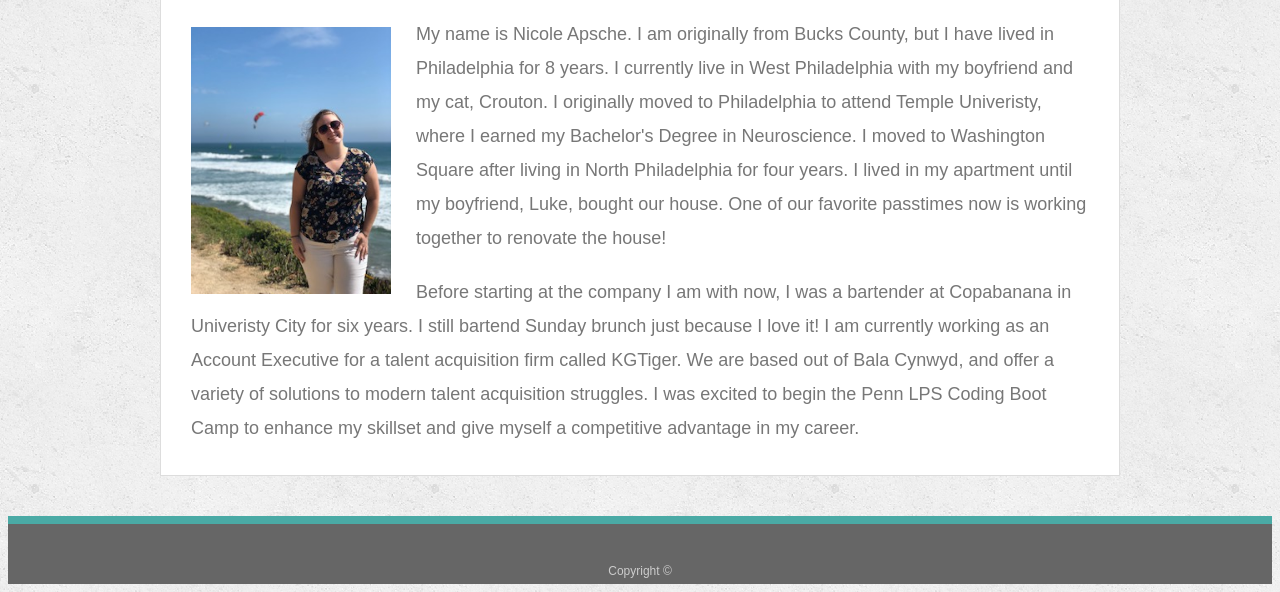
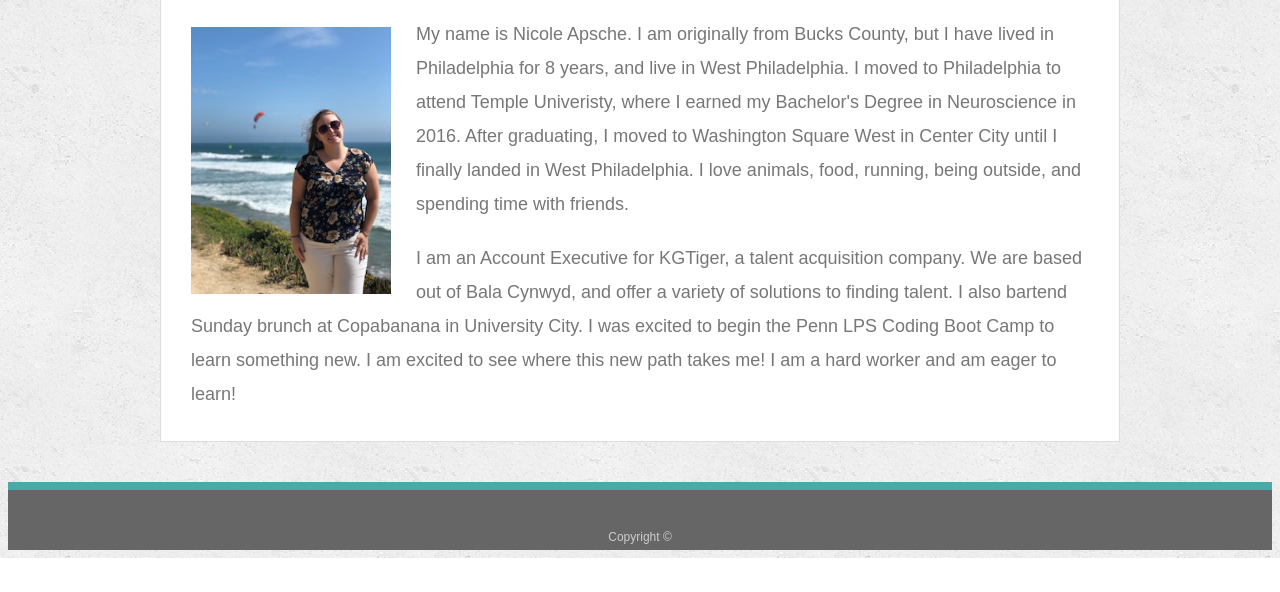
Before and after one commit to napsche/Responsive-Portfolio, a plain HTML site: page index.html in a window 1280 px wide. Shown: the part 269-861 px from the top of the page. After the commit the page ends 827 px from the top, so only its background shows below. Drawn offline with Linux system fonts and the light colour scheme; files whose address does not match are found by name.

Commit message:
updating profile

```diff
--- a/index.html
+++ b/index.html
@@ -27,9 +27,9 @@
 
       <img src="pic.jpg" class="auth-image" alt="Your Name">
 
-      <p>My name is Nicole Apsche. I am originally from Bucks County, but I have lived in Philadelphia for 8 years. I currently live in West Philadelphia with my boyfriend and my cat, Crouton. I originally moved to Philadelphia to attend Temple Univeristy, where I earned my Bachelor's Degree in Neuroscience. I moved to Washington Square after living in North Philadelphia for four years. I lived in my apartment until my boyfriend, Luke, bought our house. One of our favorite passtimes now is working together to renovate the house!</p>
+      <p>My name is Nicole Apsche. I am originally from Bucks County, but I have lived in Philadelphia for 8 years, and live in West Philadelphia. I moved to Philadelphia to attend Temple Univeristy, where I earned my Bachelor's Degree in Neuroscience in 2016. After graduating, I moved to Washington Square West in Center City until I finally landed in West Philadelphia. I love animals, food, running, being outside, and spending time with friends.</p>
 
-      <p>Before starting at the company I am with now, I was a bartender at Copabanana in Univeristy City for six years. I still bartend Sunday brunch just because I love it! I am currently working as an Account Executive for a talent acquisition firm called KGTiger. We are based out of Bala Cynwyd, and offer a variety of solutions to modern talent acquisition struggles. I was excited to begin the Penn LPS Coding Boot Camp to enhance my skillset and give myself a competitive advantage in my career.</p>
+      <p>I am an Account Executive for KGTiger, a talent acquisition company. We are based out of Bala Cynwyd, and offer a variety of solutions to finding talent. I also bartend Sunday brunch at Copabanana in University City. I was excited to begin the Penn LPS Coding Boot Camp to learn something new. I am excited to see where this new path takes me! I am a hard worker and am eager to learn!</p>
     </section>
 
   </div>
```
